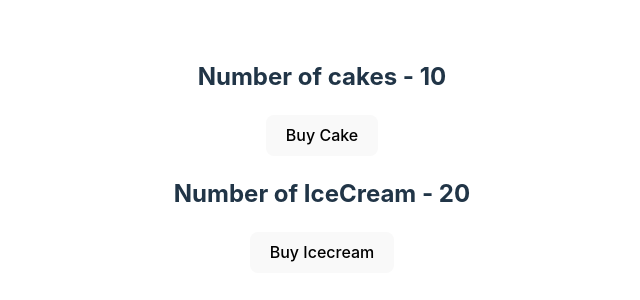
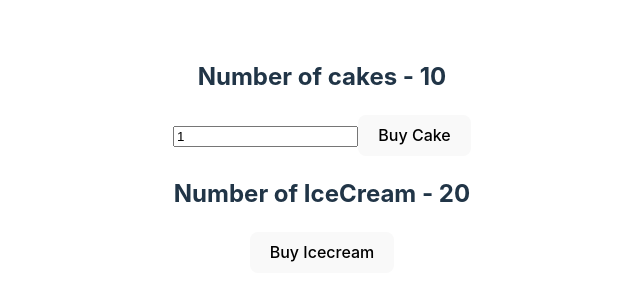
Before and after one commit to harshsimform/React-redux-learning, a React (Vite) app: page / in a window 1280 px wide. Shown: the part 244-544 px from the top of the page, without its empty margins (318-958 px from the left). Built offline with nearby package versions, Linux system fonts and the light colour scheme.

Commit message:
action payload example

```diff
--- a/src/App.jsx
+++ b/src/App.jsx
@@ -1,15 +1,17 @@
 import "./App.css";
-import CakeContainer2 from "./components/CakeContainer2";
+// import CakeContainer2 from "./components/CakeContainer2";
 import { Provider } from "react-redux";
 import store from "./redux/store";
 import IceCreamContainer from "./components/IceCreamContainer";
+import NewCakeContainer from "./components/NewCakeContanier";
 
 function App() {
   return (
     <>
       <Provider store={store}>
         <div className="App">
-          <CakeContainer2 />
+          {/* <CakeContainer2 /> */}
+          <NewCakeContainer />
           <IceCreamContainer />
         </div>
       </Provider>
--- /dev/null
+++ b/src/components/NewCakeContanier.jsx
@@ -0,0 +1,30 @@
+// "useSelector" hook is used to extract the state of a component from the redux store using the selector function.
+// "useDispatch" hook is used to update the state of the component and return a new state.
+
+import { buyCake } from "../redux";
+import { useSelector, useDispatch } from "react-redux";
+import { useState } from "react";
+
+const NewCakeContainer = () => {
+  const [number, setNumber] = useState(1);
+  const numOfCakes = useSelector((state) => state.cake.numOfCakes);
+  const dispatch = useDispatch();
+
+  const handleBuyCake = () => {
+    dispatch(buyCake(number));
+  };
+
+  return (
+    <>
+      <h2>Number of cakes - {numOfCakes}</h2>
+      <input
+        type="text"
+        value={number}
+        onChange={(e) => setNumber(e.target.value)}
+      />
+      <button onClick={handleBuyCake}>Buy Cake</button>
+    </>
+  );
+};
+
+export default NewCakeContainer;
--- a/src/redux/cake/cakeAction.js
+++ b/src/redux/cake/cakeAction.js
@@ -1,8 +1,9 @@
 import { BUY_CAKE } from "./cakeTypes";
 
 // Action Creator
-export const buyCake = () => {
+export const buyCake = (number = 1) => {
   return {
     type: BUY_CAKE,
+    payload: number,
   };
 };
--- a/src/redux/cake/cakeReducer.js
+++ b/src/redux/cake/cakeReducer.js
@@ -11,7 +11,7 @@
     case BUY_CAKE:
       return {
         ...state,
-        numOfCakes: state.numOfCakes - 1,
+        numOfCakes: state.numOfCakes - action.payload,
       };
     default:
       return state;
```
